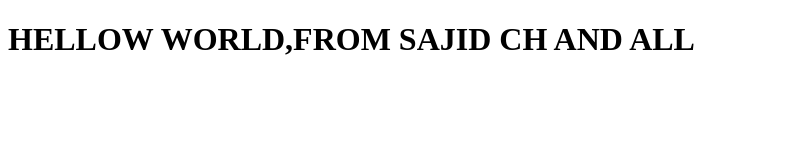
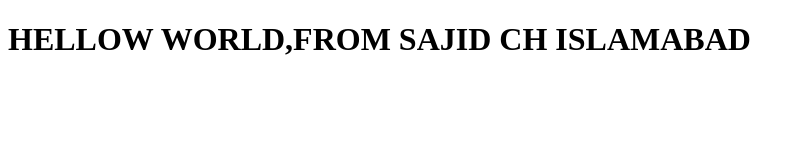
Before and after one commit to sajidch/Bootcamp2020june4, a plain HTML site: page index.html in a window 1280 px wide. Shown: the whole page, without its empty margins (0-805 px from the left). Drawn offline with Linux system fonts and the light colour scheme.

Commit message:
ADD INDEX.HTML FILE

```diff
--- a/index.html
+++ b/index.html
@@ -6,6 +6,6 @@
     <title>Document</title>
 </head>
 <body>
-    <h1>HELLOW WORLD,FROM SAJID CH AND ALL </h1>
+    <h1>HELLOW WORLD,FROM SAJID CH ISLAMABAD </h1>
 </body>
 </html>
```
